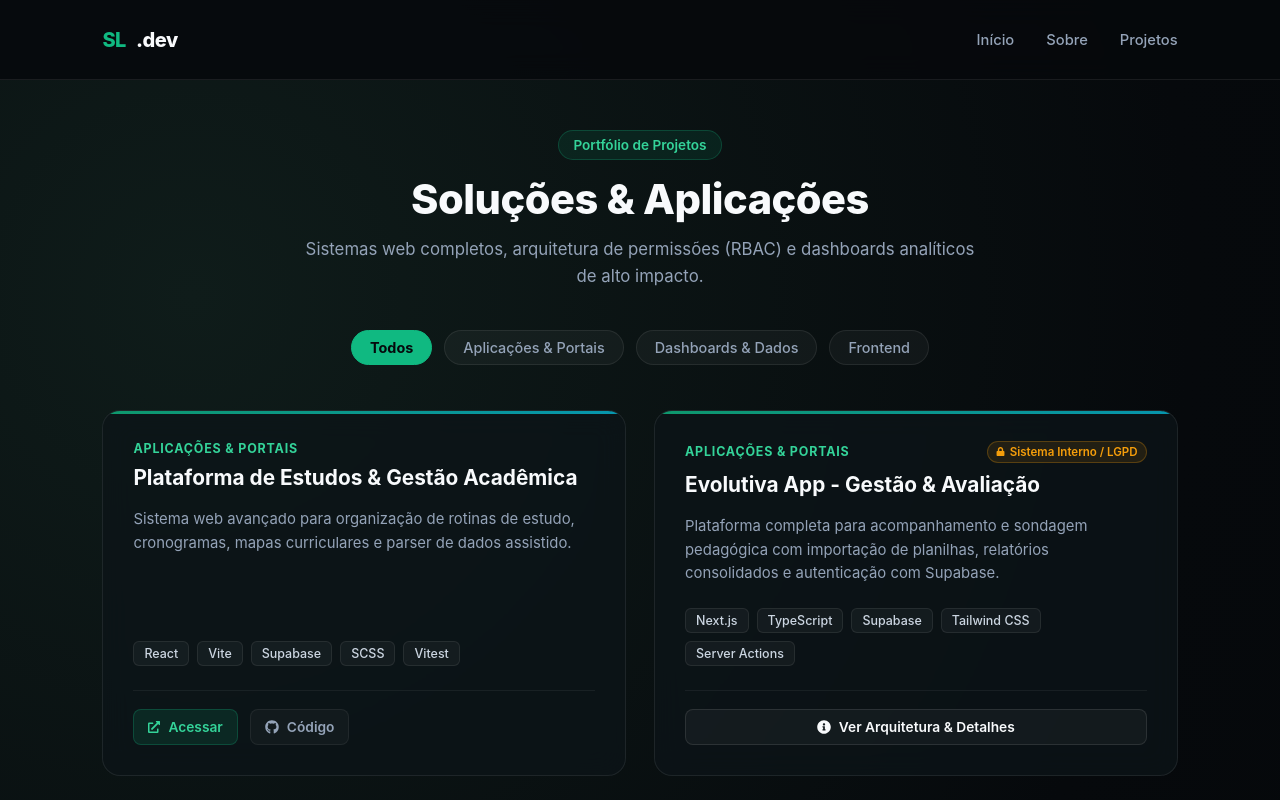
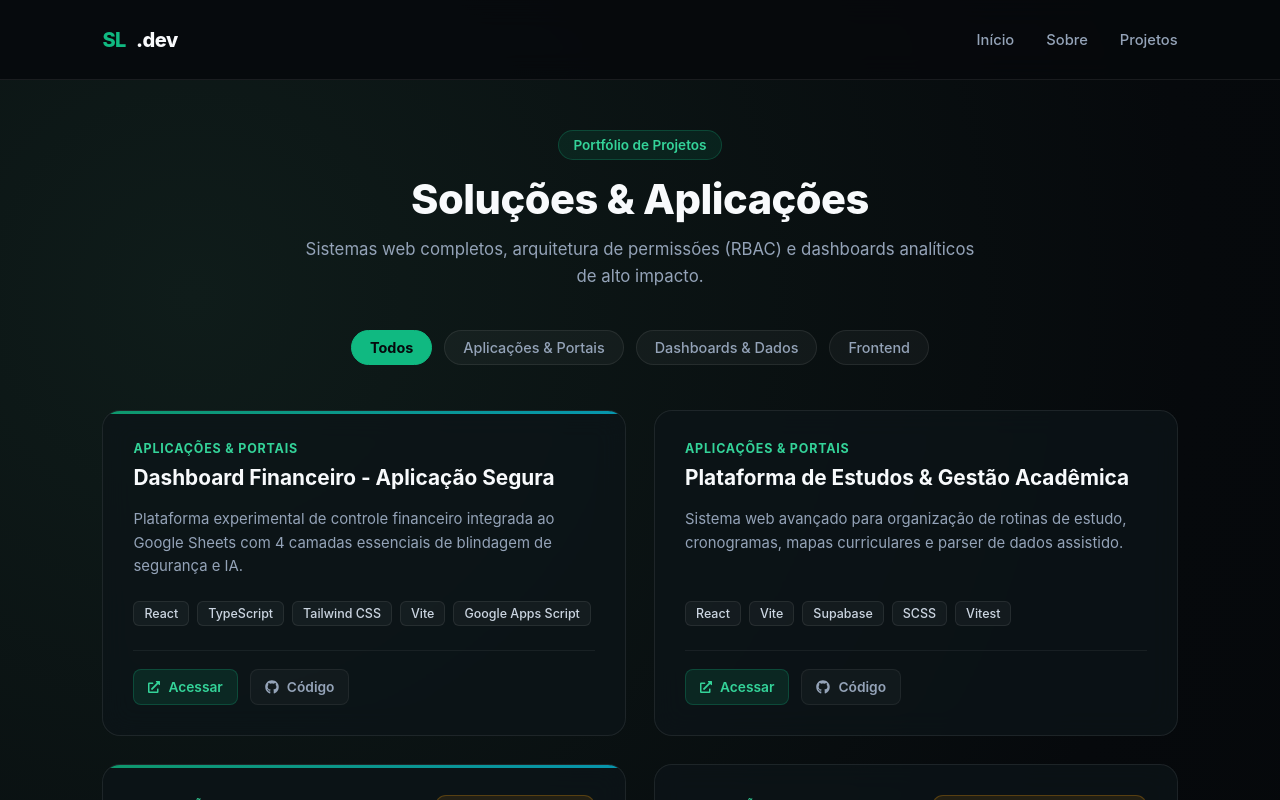
Before and after one commit to saviiolima/Portfolio, a React (Vite) app: page /Projetos in a window 1280 px wide. Shown: the top 800 px of the page. Built offline with nearby package versions, Linux system fonts and the light colour scheme.

Commit message:
feat: adiciona dashboard financeiro seguro ao portfolio

```diff
--- a/src/data/projects.js
+++ b/src/data/projects.js
@@ -1,4 +1,22 @@
 export const projectsData = [
+  {
+    id: "dash-financeiro",
+    title: "Dashboard Financeiro - Aplicação Segura",
+    category: "Aplicações & Portais",
+    description:
+      "Plataforma experimental de controle financeiro integrada ao Google Sheets com 4 camadas essenciais de blindagem de segurança e IA.",
+    tags: ["React", "TypeScript", "Tailwind CSS", "Vite", "Google Apps Script"],
+    featured: true,
+    isPrivate: false,
+    liveDemo: "https://github.com/saviiolima/dash_financeiro",
+    github: "https://github.com/saviiolima/dash_financeiro",
+    highlights: [
+      "Autenticação interna por Token Secreto (APP_SECRET_TOKEN) interceptando GET/POST no Apps Script",
+      "Isolamento completo da chave do Gemini no backend, ocultando credenciais do frontend",
+      "Sanitização avançada contra injeção de fórmulas (CSV/Formula Injection) no Google Sheets",
+      "Isolamento e limpeza seletiva de dados locais sem perda de configurações do usuário",
+    ],
+  },
   {
     id: "plat-estudos",
     title: "Plataforma de Estudos & Gestão Acadêmica",
@@ -6,9 +24,9 @@ export const projectsData = [
     description:
       "Sistema web avançado para organização de rotinas de estudo, cronogramas, mapas curriculares e parser de dados assistido.",
     tags: ["React", "Vite", "Supabase", "SCSS", "Vitest"],
-    featured: true,
+    featured: false,
     isPrivate: false,
-    liveDemo: "https://platestudos.vercel.app/",
+    liveDemo: "https://github.com/saviiolima/plat_estudos",
     github: "https://github.com/saviiolima/plat_estudos",
     highlights: [
       "Autenticação e rotas protegidas integradas com Supabase",
```
